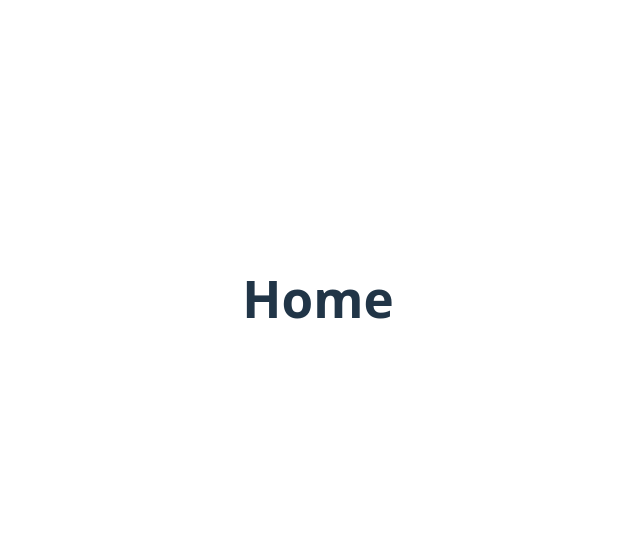
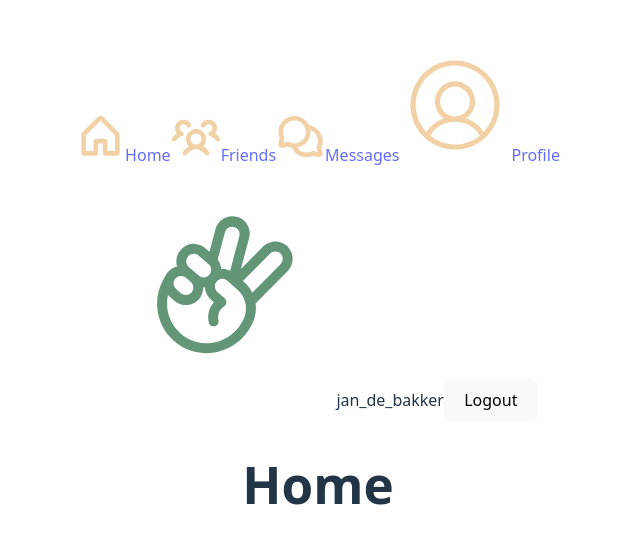
Before and after one commit to giuzep89/helpinghand-frontend, a React (Vite) app: page / in a window 1280 px wide. Shown: the part 102-646 px from the top of the page, without its empty margins (322-962 px from the left). Built offline with nearby package versions, Linux system fonts and the light colour scheme.

Commit message:
Sidebar component added plus conditional rendering in routes

```diff
--- a/src/App.jsx
+++ b/src/App.jsx
@@ -1,5 +1,6 @@
-import { Routes, Route } from 'react-router-dom';
+import { Routes, Route, useLocation } from 'react-router-dom';
 import './App.css';
+import Sidebar from './components/sidebar/Sidebar.jsx';
 import LoginRegistration from './pages/login-registration/LoginRegistration.jsx';
 import Home from './pages/home/Home.jsx';
 import Friends from './pages/friends/Friends.jsx';
@@ -7,9 +8,12 @@ import Messages from './pages/messages/Messages.jsx';
 import Profile from './pages/profile/Profile.jsx';
 
 function App() {
+  const location = useLocation();
+  const isLoginPage = location.pathname === '/login';
+
   return (
     <>
-      {/* TODO: Add Sidebar here with condition to hide on login page */}
+      {!isLoginPage && <Sidebar />}
       <Routes>
         <Route path="/login" element={<LoginRegistration />} />
         <Route path="/" element={<Home />} />
--- /dev/null
+++ b/src/components/sidebar/Sidebar.css
@@ -0,0 +1 @@
+/*TODO add styling!!!*/
--- /dev/null
+++ b/src/components/sidebar/Sidebar.jsx
@@ -0,0 +1,46 @@
+import { NavLink } from 'react-router-dom';
+import { useContext } from 'react';
+import { AuthContext } from '../../context/AuthContext.jsx';
+import HomeIcon from '../../assets/Icons/Home.svg';
+import FriendsIcon from '../../assets/Icons/Friends.svg';
+import ChatIcon from '../../assets/Icons/Chat.svg';
+import ProfileIcon from '../../assets/Icons/Profile-navbar.svg';
+import AppLogo from '../../assets/Icons/AppLogo-navbar.svg';
+import './Sidebar.css';
+
+function Sidebar() {
+  const { user, logout } = useContext(AuthContext);
+
+  return (
+    <aside className="sidebar">
+      <nav className="sidebar-nav">
+        <NavLink to="/" className="sidebar-link">
+          <img src={HomeIcon} alt="" />
+          <span>Home</span>
+        </NavLink>
+        <NavLink to="/friends" className="sidebar-link">
+          <img src={FriendsIcon} alt="" />
+          <span>Friends</span>
+        </NavLink>
+        <NavLink to="/messages" className="sidebar-link">
+          <img src={ChatIcon} alt="" />
+          <span>Messages</span>
+        </NavLink>
+        <NavLink to="/profile" className="sidebar-link">
+          <img src={ProfileIcon} alt="" />
+          <span>Profile</span>
+        </NavLink>
+      </nav>
+
+      <div className="sidebar-footer">
+        <img src={AppLogo} alt="HelpingHand" className="sidebar-logo" />
+        <span className="sidebar-username">{user?.username}</span>
+        <button type="button" className="sidebar-logout" onClick={logout}>
+          Logout
+        </button>
+      </div>
+    </aside>
+  );
+}
+
+export default Sidebar;
```
